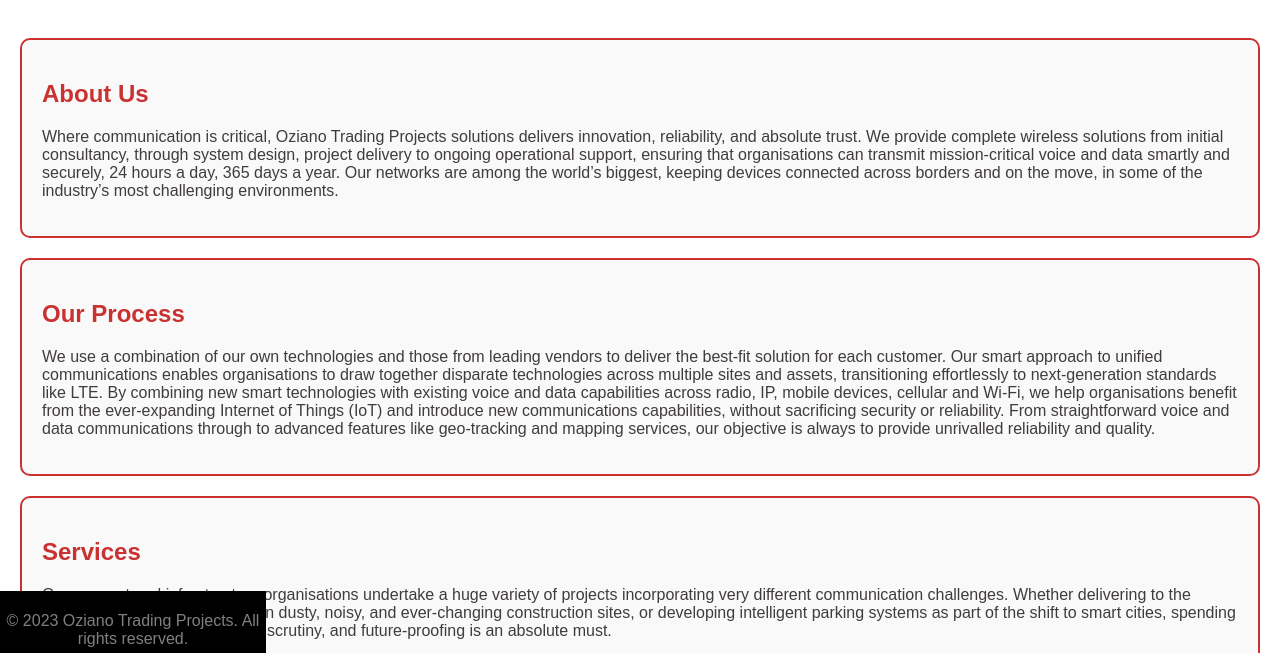
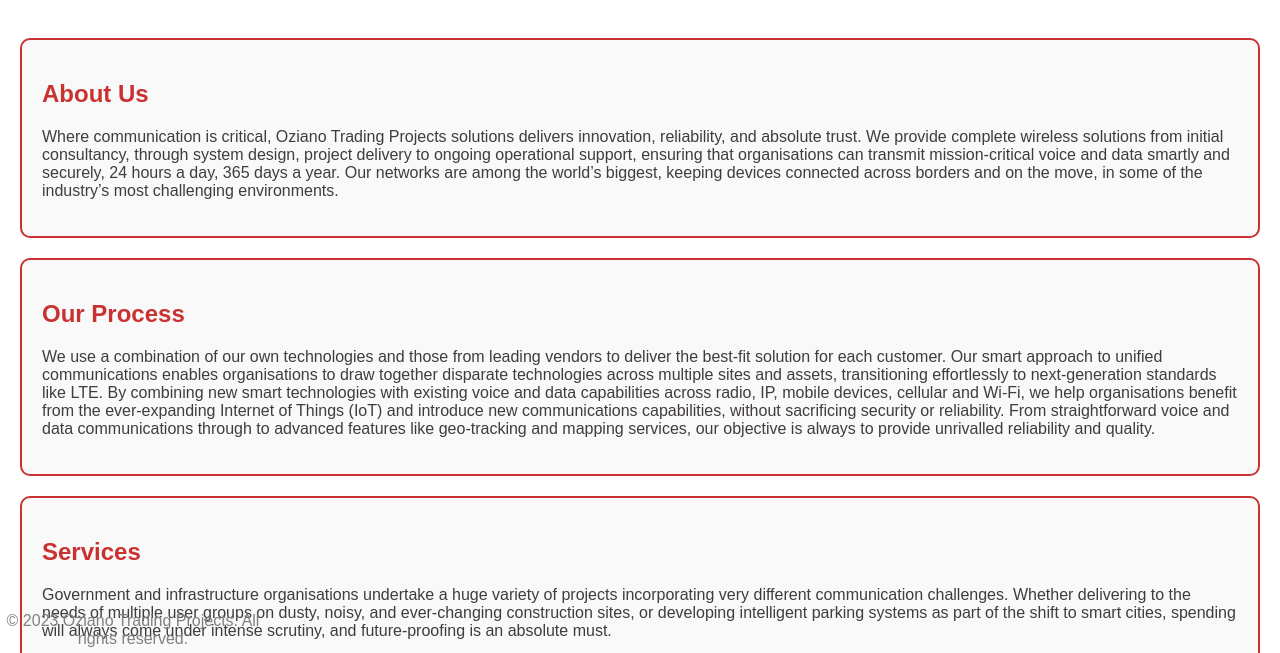
Before and after one commit to HUMPHREYMLIMI/oziano, a plain HTML site: page index.html in a window 1280 px wide. Shown: the part 131-784 px from the top of the page. Drawn offline with Linux system fonts and the light colour scheme.

```diff
--- a/styles.css
+++ b/styles.css
@@ -47,7 +47,7 @@ section h2 {
 }
 
 footer {
-    background-color: rgb(0,0,0); /* transperent footer background */
+    background-color: rgb(0,0,0,0); /* transperent footer background */
     color: grey; /* White text in footer */
     text-align: center;
     padding: 5px;
```
